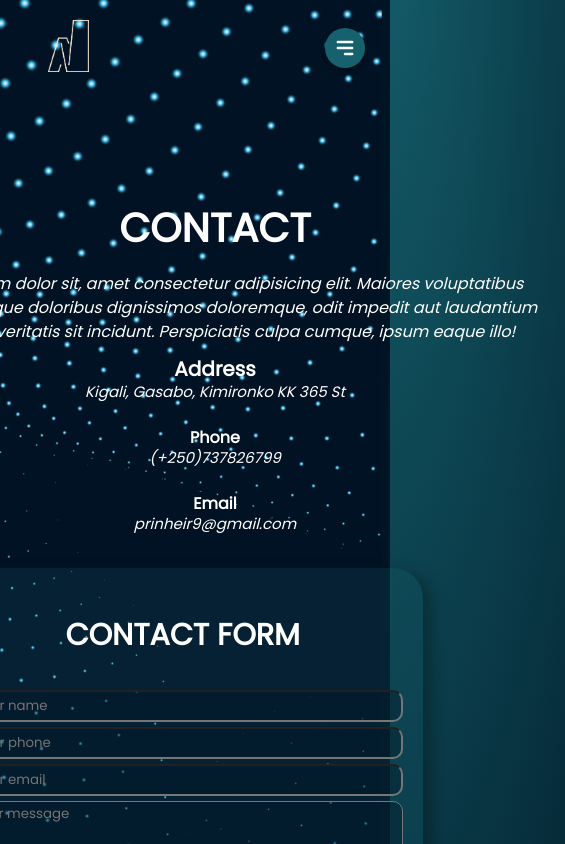
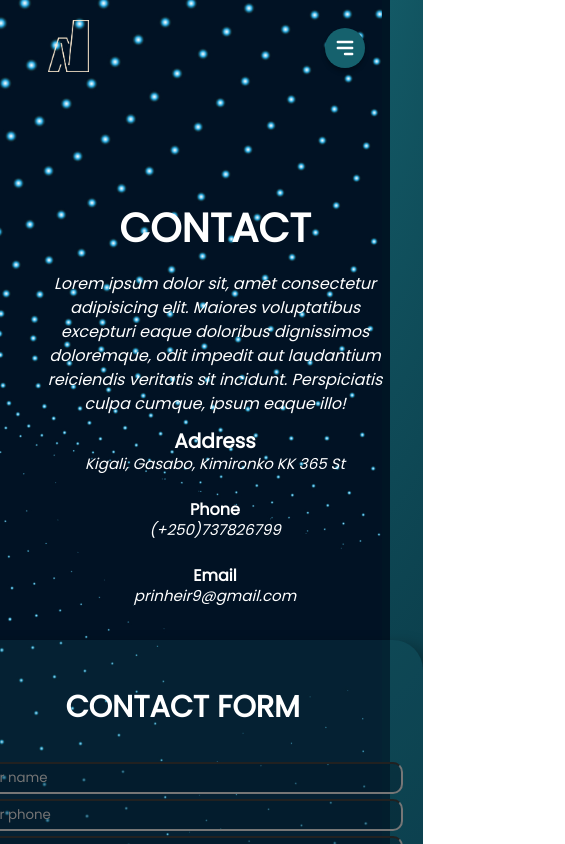
Before and after one commit to sarazaToussaint/Nassaty, a React (Create React App) app: page /Contact in a window 390 px wide. Shown: the top 844 px of the page, 565 px wide, since content can reach past the window. Built offline with nearby package versions, Linux system fonts and the light colour scheme.

Commit message:
Make some change on the contact page mobile v

```diff
--- a/src/component/Contact.module.css
+++ b/src/component/Contact.module.css
@@ -161,4 +161,12 @@ footer {
     align-items: center;
     gap: 2rem;
   }
+
+  .contactText {
+    width: 100%;
+    text-align: center;
+    padding: 0 20px;
+
+    /* margin-left: 50px; */
+  }
 }
```
